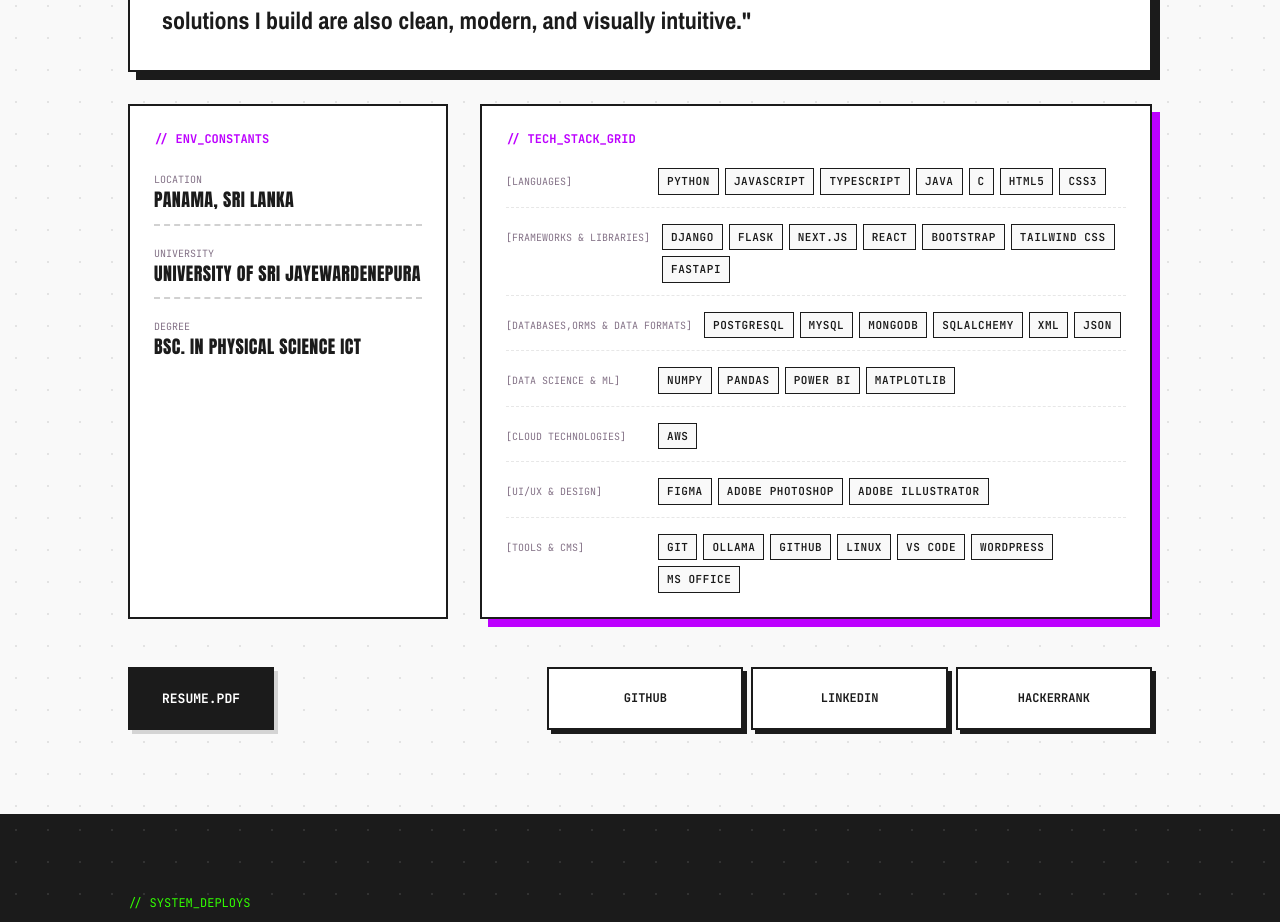
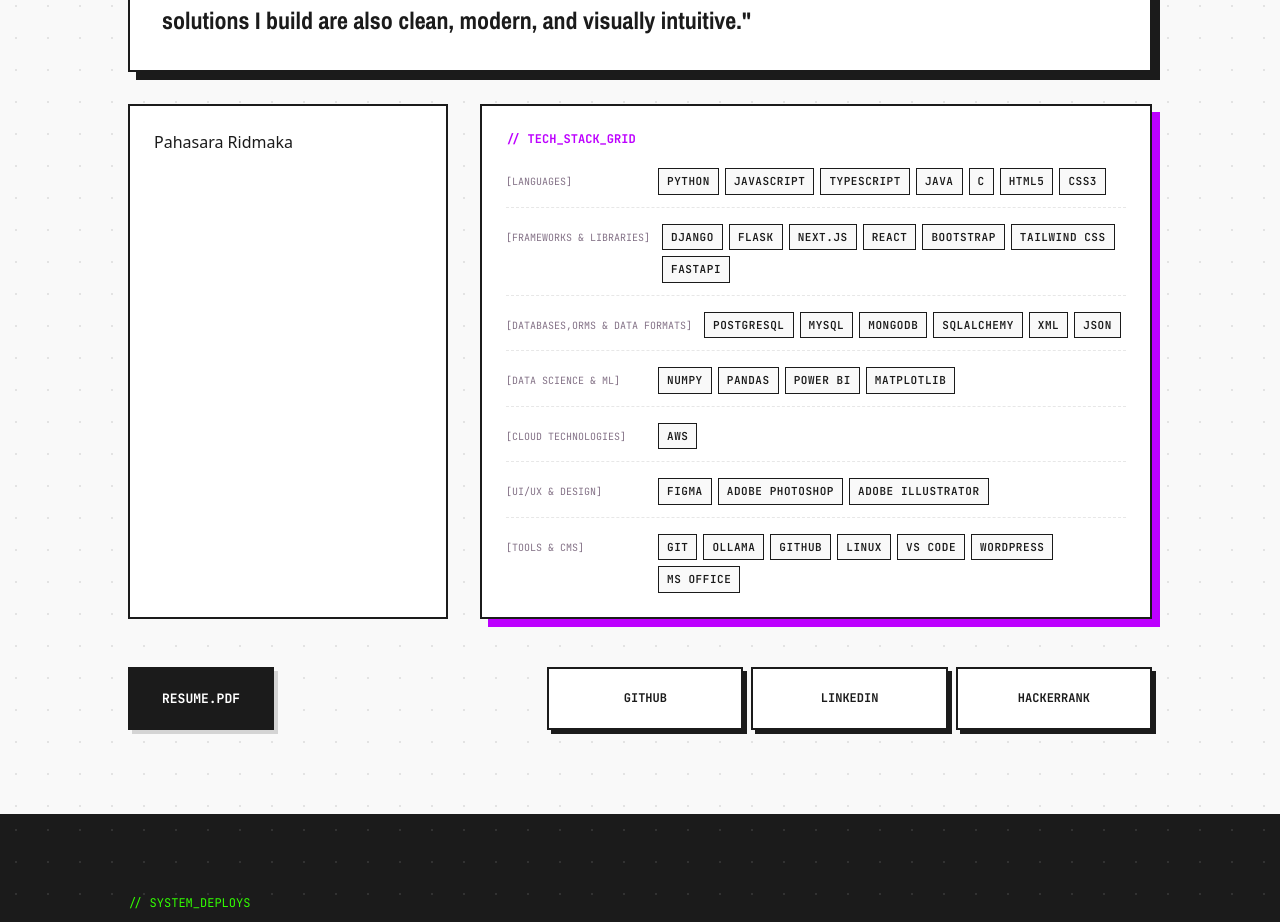
Before and after one commit to pahasara-ridmaka/portfolio-v2, a Next.js app: page / in a window 1280 px wide. Shown: the part 1402-2324 px from the top of the page. Built offline with nearby package versions, Linux system fonts and the light colour scheme.

Commit message:
feat: update layout and add LinkedIn badge to Whoami section

```diff
--- a/app/page.tsx
+++ b/app/page.tsx
@@ -129,7 +129,9 @@ export default function DevArchitect() {
   ];
 
   return (
+
     <main className="min-h-screen min-w-screen">
+
       <div className="bg-[#f9f9f9] text-[#1b1b1b] blueprint-grid min-h-screen selection:bg-[#bd00ff] selection:text-white overflow-x-hidden">
 
         {/* TopNavBar */}
@@ -163,6 +165,7 @@ export default function DevArchitect() {
           </pre>
         </div>
       </div>
+
     </main>
   );
 }
--- a/sections/whoami/WhoamiSection.tsx
+++ b/sections/whoami/WhoamiSection.tsx
@@ -53,10 +53,10 @@ export const WhoamiSection = () => {
             {/* Environmental Constants (Anchors/Location/Uni) */}
             <div className="md:col-span-4 flex flex-col justify-between border-2 border-[#1b1b1b] p-6 bg-white">
               <div className="flex flex-col gap-5">
-                <span className="block font-['JetBrains_Mono',monospace] text-[12px] text-[#bd00ff] uppercase font-bold mb-1">
+                {/* <span className="block font-['JetBrains_Mono',monospace] text-[12px] text-[#bd00ff] uppercase font-bold mb-1">
                   // ENV_CONSTANTS
-                </span>
-                {[
+                </span> */}
+                {/* {[
                   { label: "LOCATION", val: "Panama, Sri Lanka" },
                   {
                     label: "UNIVERSITY",
@@ -78,7 +78,11 @@ export const WhoamiSection = () => {
                       {stat.val}
                     </span>
                   </div>
-                ))}
+                ))} */}
+                <script src="https://platform.linkedin.com/badges/js/profile.js" async defer type="text/javascript"></script>
+                <div className="badge-base LI-profile-badge" data-locale="en_US" data-size="medium" data-theme="dark" data-type="VERTICAL" data-vanity="pahasara-ridmaka" data-version="v1"><a className="badge-base__link LI-simple-link" href="https://lk.linkedin.com/in/pahasara-ridmaka?trk=profile-badge">Pahasara Ridmaka</a></div>
+
+
               </div>
             </div>
 
```
